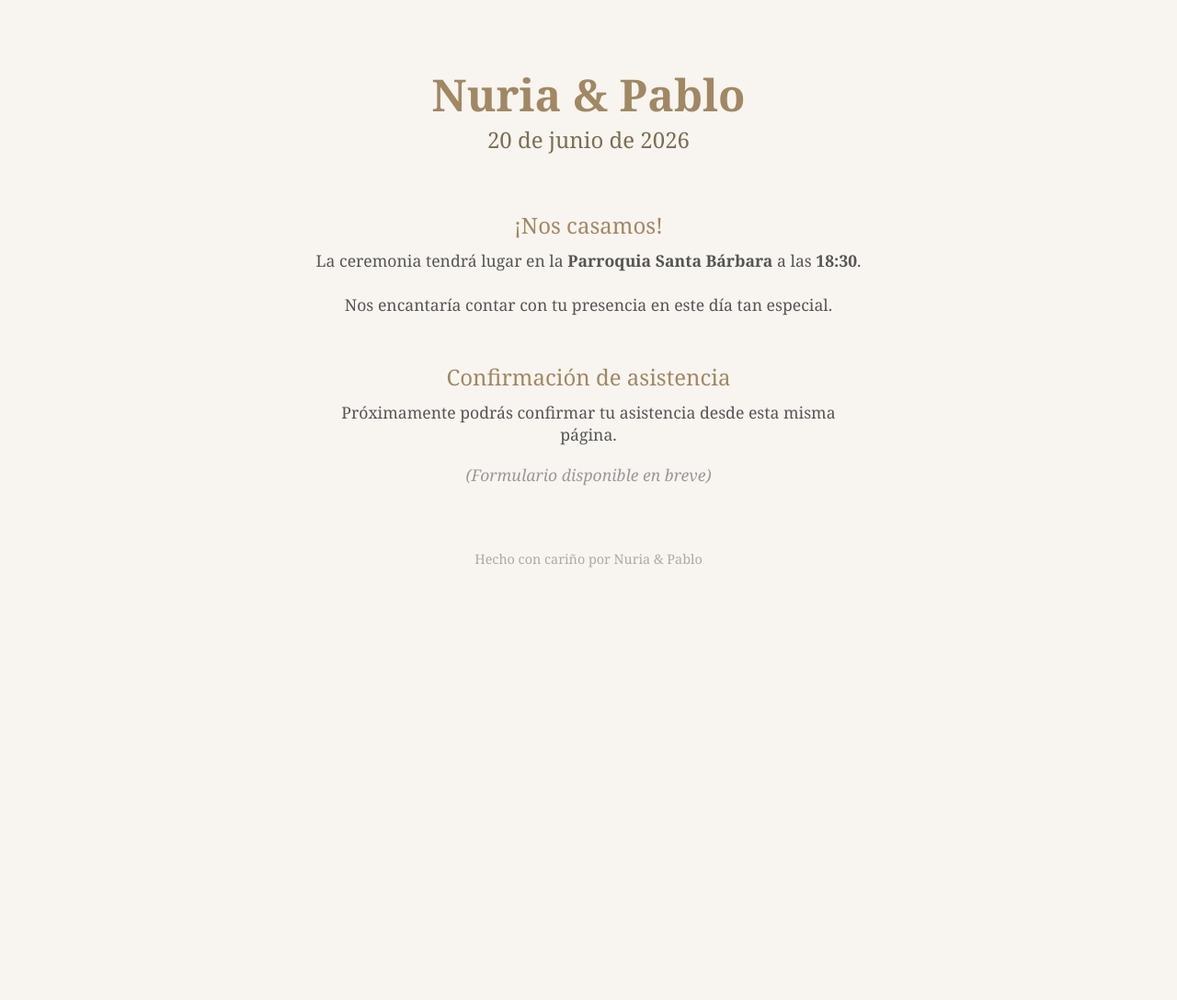
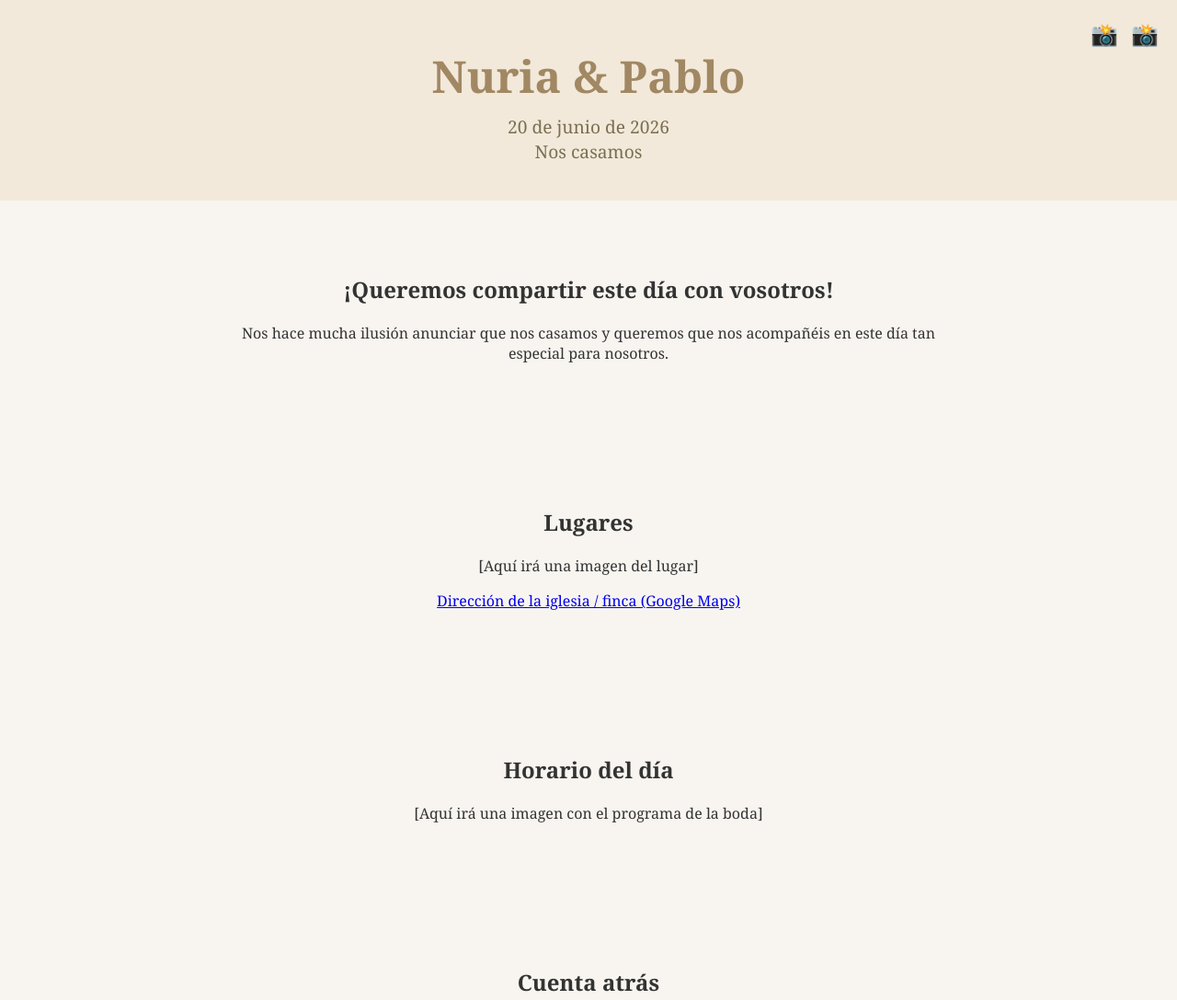
Before and after one commit to pcs2928/boda_nuria_pablo, a plain HTML site: page index.html in a window 1280 px wide. Shown: the top 1087 px of the page at 92% size. Before the commit the page ends 800 px from the top, so only its background shows below. Drawn offline with nearby package versions, Linux system fonts and the light colour scheme.

Commit message:
Update index.html

```diff
--- a/index.html
+++ b/index.html
@@ -1,95 +1,145 @@
 <!DOCTYPE html>
-<html lang="en">
+<html lang="es">
 <head>
   <meta charset="UTF-8" />
-  <meta name="viewport" content="width=device-width, initial-scale=1.0"/>
+  <meta name="viewport" content="width=device-width, initial-scale=1.0" />
   <title>Nuria & Pablo</title>
+  <link href="https://cdn.jsdelivr.net/npm/aos@2.3.4/dist/aos.css" rel="stylesheet">
   <style>
     body {
       margin: 0;
       font-family: 'Georgia', serif;
       background-color: #f8f5f0;
       color: #333;
-      display: flex;
-      flex-direction: column;
-      align-items: center;
       text-align: center;
-      padding: 20px;
+      padding: 0;
     }
-
+    section {
+      padding: 60px 20px;
+      max-width: 800px;
+      margin: auto;
+    }
     header {
-      padding: 50px 20px 20px;
+      background-color: #f2e9da;
+      padding: 40px 20px;
+      position: relative;
     }
-
     h1 {
       font-size: 3em;
-      margin: 0;
+      color: #a18863;
+      margin: 0.2em 0;
+    }
+    .subtitle {
+      font-size: 1.2em;
+      color: #7b6e52;
+    }
+    .social-icons {
+      position: absolute;
+      top: 20px;
+      right: 20px;
+    }
+    .social-icons a {
+      margin-left: 10px;
+      text-decoration: none;
+      color: #7b6e52;
+      font-size: 1.5em;
+    }
+    .countdown {
+      font-size: 2em;
+      margin-top: 20px;
       color: #a18863;
     }
-
-    .date {
-      font-size: 1.5em;
-      margin-bottom: 40px;
-      color: #7b6e52;
-    }
-
-    .section {
-      max-width: 600px;
-      margin-bottom: 50px;
-    }
-
-    .section-title {
-      font-size: 1.5em;
-      color: #a18863;
-      margin-bottom: 10px;
-    }
-
-    .section-content {
-      font-size: 1.1em;
-      color: #555;
-    }
-
     footer {
-      margin-top: auto;
+      background-color: #f2e9da;
       padding: 20px;
       font-size: 0.9em;
-      color: #aaa;
-    }
-
-    .coming-soon {
-      margin-top: 20px;
-      font-style: italic;
-      color: #999;
+      color: #555;
     }
   </style>
 </head>
 <body>
-
   <header>
     <h1>Nuria & Pablo</h1>
-    <div class="date">20 de junio de 2026</div>
+    <div class="subtitle">20 de junio de 2026</div>
+    <div class="subtitle">Nos casamos</div>
+    <div class="social-icons">
+      <a href="#" target="_blank">📸</a>
+      <a href="#" target="_blank">📸</a>
+    </div>
   </header>
 
-  <section class="section">
-    <div class="section-title">¡Nos casamos!</div>
-    <div class="section-content">
-      La ceremonia tendrá lugar en la <strong>Parroquia Santa Bárbara</strong> a las <strong>18:30</strong>.
-      <br /><br />
-      Nos encantaría contar con tu presencia en este día tan especial.
-    </div>
+  <section data-aos="fade-up">
+    <h2>¡Queremos compartir este día con vosotros!</h2>
+    <p>Nos hace mucha ilusión anunciar que nos casamos y queremos que nos acompañéis en este día tan especial para nosotros.</p>
   </section>
 
-  <section class="section">
-    <div class="section-title">Confirmación de asistencia</div>
-    <div class="section-content">
-      Próximamente podrás confirmar tu asistencia desde esta misma página.
-      <div class="coming-soon">(Formulario disponible en breve)</div>
-    </div>
+  <section data-aos="fade-up">
+    <h2>Lugares</h2>
+    <p>[Aquí irá una imagen del lugar]</p>
+    <p><a href="#" target="_blank">Dirección de la iglesia / finca (Google Maps)</a></p>
+  </section>
+
+  <section data-aos="fade-up">
+    <h2>Horario del día</h2>
+    <p>[Aquí irá una imagen con el programa de la boda]</p>
+  </section>
+
+  <section data-aos="fade-up">
+    <h2>Cuenta atrás</h2>
+    <div class="countdown" id="countdown"></div>
+  </section>
+
+  <section data-aos="fade-up">
+    <h2>Nuestra historia</h2>
+    <p>[Aquí contaréis vuestra historia de amor]</p>
+  </section>
+
+  <section data-aos="fade-up">
+    <h2>Confirmación de asistencia</h2>
+    <p>[Aquí irá el formulario de RSVP]</p>
+  </section>
+
+  <section data-aos="fade-up">
+    <h2>Regalo</h2>
+    <p>[Aquí se mostrará el número de cuenta y un texto bonito]</p>
+  </section>
+
+  <section data-aos="fade-up">
+    <h2>Álbum de boda</h2>
+    <p><a href="#" target="_blank">Haz clic aquí para ver o subir fotos</a></p>
+  </section>
+
+  <section data-aos="fade-up">
+    <h2>¡Gracias!</h2>
+    <p>Gracias por acompañarnos en este día tan especial. Para cualquier duda, no dudéis en llamarnos.</p>
+    <p>Nuria: [número]<br>Pablo: [número]</p>
   </section>
 
   <footer>
-    Hecho con cariño por Nuria & Pablo
+    Hecho con amor por Nuria & Pablo ❤️
   </footer>
 
+  <script src="https://cdn.jsdelivr.net/npm/aos@2.3.4/dist/aos.js"></script>
+  <script>
+    AOS.init();
+
+    const countdown = document.getElementById("countdown");
+    const weddingDate = new Date("2026-06-20T18:30:00").getTime();
+
+    const updateCountdown = () => {
+      const now = new Date().getTime();
+      const distance = weddingDate - now;
+
+      const days = Math.floor(distance / (1000 * 60 * 60 * 24));
+      const hours = Math.floor((distance % (1000 * 60 * 60 * 24)) / (1000 * 60 * 60));
+      const minutes = Math.floor((distance % (1000 * 60 * 60)) / (1000 * 60));
+      const seconds = Math.floor((distance % (1000 * 60)) / 1000);
+
+      countdown.innerHTML = `${days}d ${hours}h ${minutes}m ${seconds}s`;
+    };
+
+    updateCountdown();
+    setInterval(updateCountdown, 1000);
+  </script>
 </body>
 </html>
```
